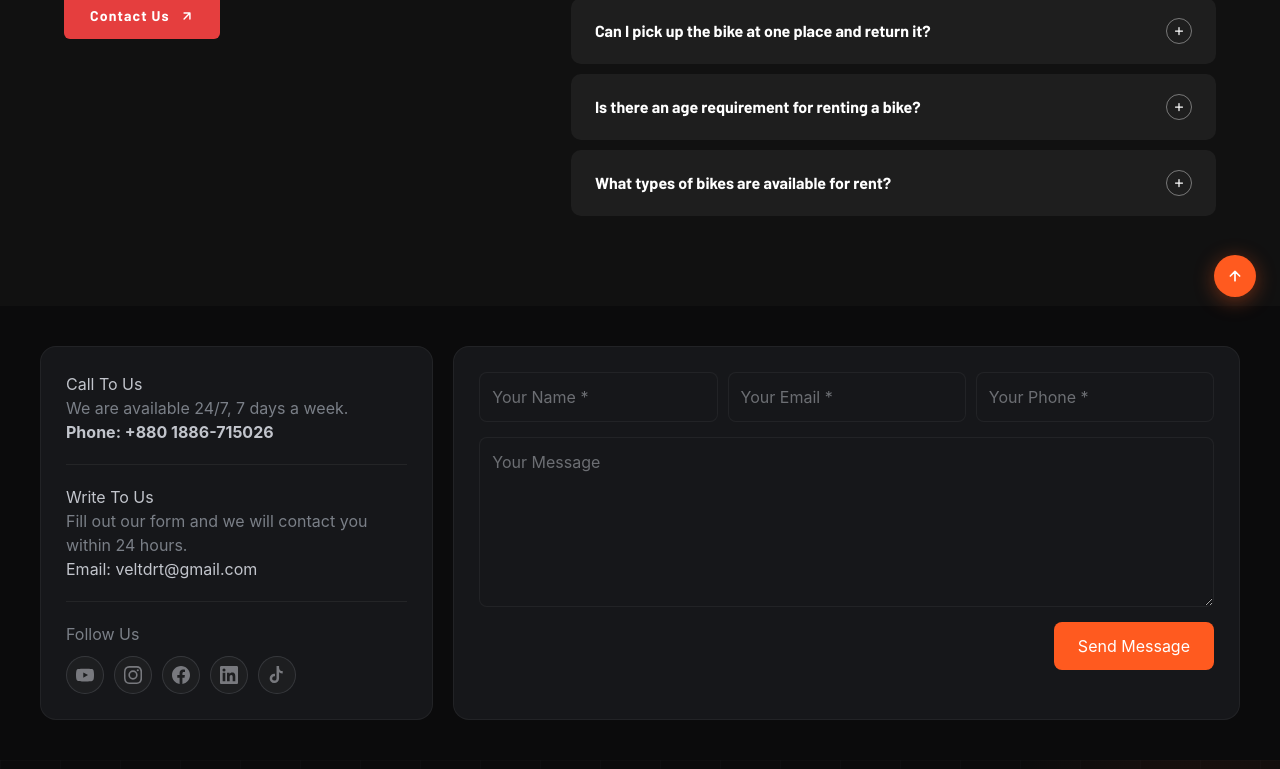
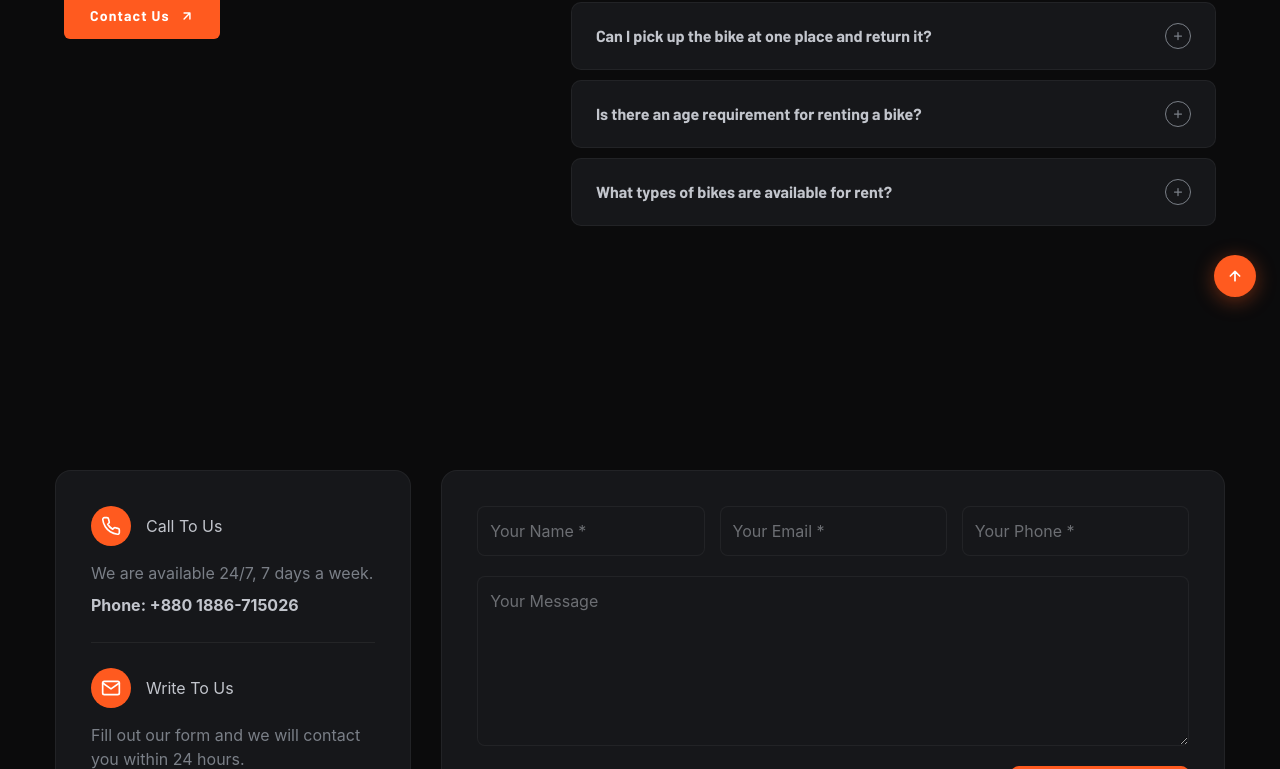
Before and after one commit to RaihanAmiree/VELT, a React (Vite) app: page /support in a window 1280 px wide. Shown: the part 471-1240 px from the top of the page. Built offline with nearby package versions, Linux system fonts and the light colour scheme.

Commit message:
Contact Form

```diff
--- a/src/App.css
+++ b/src/App.css
@@ -1 +1,5 @@
 @import "tailwindcss";
+
+html {
+  scroll-behavior: smooth;
+}
--- a/src/Components/Contact.jsx
+++ b/src/Components/Contact.jsx
@@ -2,7 +2,7 @@ import { useState } from "react";
 import { useTheme } from "../ThemeContext";
 import { darkTheme, lightTheme } from "../theme";
 
-// Socials
+// RESTORED: Your original Social SVG icons
 const socials = [
   { label: "YouTube", href: "#", icon: (<svg viewBox="0 0 24 24" fill="currentColor" width="18" height="18"><path d="M23.5 6.2a3 3 0 0 0-2.1-2.1C19.5 3.5 12 3.5 12 3.5s-7.5 0-9.4.6A3 3 0 0 0 .5 6.2 31 31 0 0 0 0 12a31 31 0 0 0 .5 5.8 3 3 0 0 0 2.1 2.1c1.9.6 9.4.6 9.4.6s7.5 0 9.4-.6a3 3 0 0 0 2.1-2.1A31 31 0 0 0 24 12a31 31 0 0 0-.5-5.8zM9.7 15.5V8.5l6.3 3.5-6.3 3.5z" /></svg>) },
   { label: "Instagram", href: "#", icon: (<svg viewBox="0 0 24 24" fill="currentColor" width="18" height="18"><path d="M12 2.2c3.2 0 3.6 0 4.9.1 3.3.2 4.8 1.7 5 5 .1 1.3.1 1.6.1 4.8s0 3.5-.1 4.8c-.2 3.3-1.7 4.8-5 5-1.3.1-1.6.1-4.9.1s-3.5 0-4.8-.1c-3.3-.2-4.8-1.7-5-5C2 16.5 2 16.2 2 12s0-3.5.1-4.8c.2-3.3 1.7-4.8 5-5C8.5 2.2 8.8 2.2 12 2.2zm0-2.2C8.7 0 8.3 0 7 .1 2.7.3.3 2.7.1 7 0 8.3 0 8.7 0 12s0 3.7.1 5c.2 4.3 2.6 6.7 7 6.9 1.3.1 1.7.1 5 .1s3.7 0 5-.1c4.3-.2 6.8-2.6 7-7 .1-1.3.1-1.7.1-5s0-3.7-.1-5C23.7 2.7 21.3.3 17 .1 15.7 0 15.3 0 12 0zm0 5.8a6.2 6.2 0 1 0 0 12.4A6.2 6.2 0 0 0 12 5.8zm0 10.2a4 4 0 1 1 0-8 4 4 0 0 1 0 8zm6.4-11.8a1.4 1.4 0 1 0 0 2.8 1.4 1.4 0 0 0 0-2.8z" /></svg>) },
@@ -37,14 +37,12 @@ const ContactSection = () => {
     background: theme.bgSecondary,
     color: theme.textPrimary,
     outline: "none",
+    boxSizing: "border-box",
   };
 
   return (
-    <>
-      <div
-        className="contact-container"
-        style={{ background: theme.bgPrimary }}
-      >
+    <div id="contact" className="contact-outer-wrapper" style={{ background: theme.bgPrimary }}>
+      <div className="contact-container">
         {/* LEFT */}
         <div
           className="contact-card"
@@ -53,27 +51,42 @@ const ContactSection = () => {
             border: `1px solid ${theme.cardBorder}`,
           }}
         >
-          <h3 style={{ color: theme.textPrimary }}>Call To Us</h3>
-          <p style={{ color: theme.textSecondary }}>
+          <div className="info-header-row">
+            <div className="icon-circle" style={{ background: theme.accent }}>
+              <svg width="20" height="20" viewBox="0 0 24 24" fill="none" stroke="white" strokeWidth="2" strokeLinecap="round" strokeLinejoin="round">
+                <path d="M22 16.92v3a2 2 0 0 1-2.18 2 19.79 19.79 0 0 1-8.63-3.07 19.5 19.5 0 0 1-6-6 19.79 19.79 0 0 1-3.07-8.67A2 2 0 0 1 4.11 2h3a2 2 0 0 1 2 1.72 12.84 12.84 0 0 0 .7 2.81 2 2 0 0 1-.45 2.11L8.09 9.91a16 16 0 0 0 6 6l1.27-1.27a2 2 0 0 1 2.11-.45 12.84 12.84 0 0 0 2.81.7A2 2 0 0 1 22 16.92z"></path>
+              </svg>
+            </div>
+            <h3 style={{ color: theme.textPrimary, margin: 0 }}>Call To Us</h3>
+          </div>
+          <p style={{ color: theme.textSecondary, marginBottom: "8px" }}>
             We are available 24/7, 7 days a week.
           </p>
           <p style={{ fontWeight: "bold", color: theme.textPrimary }}>
             Phone: +880 1886-715026
           </p>
 
-          <hr style={{ margin: "20px 0", borderColor: theme.divider }} />
+          <hr style={{ margin: "25px 0", border: "none", borderTop: `1px solid ${theme.divider}` }} />
 
-          <h3 style={{ color: theme.textPrimary }}>Write To Us</h3>
-          <p style={{ color: theme.textSecondary }}>
+          <div className="info-header-row">
+            <div className="icon-circle" style={{ background: theme.accent }}>
+              <svg width="20" height="20" viewBox="0 0 24 24" fill="none" stroke="white" strokeWidth="2" strokeLinecap="round" strokeLinejoin="round">
+                <path d="M4 4h16c1.1 0 2 .9 2 2v12c0 1.1-.9 2-2 2H4c-1.1 0-2-.9-2-2V6c0-1.1.9-2 2-2z"></path>
+                <polyline points="22,6 12,13 2,6"></polyline>
+              </svg>
+            </div>
+            <h3 style={{ color: theme.textPrimary, margin: 0 }}>Write To Us</h3>
+          </div>
+          <p style={{ color: theme.textSecondary, marginBottom: "8px" }}>
             Fill out our form and we will contact you within 24 hours.
           </p>
           <p style={{ color: theme.textPrimary }}>
             Email: veltdrt@gmail.com
           </p>
 
-          <hr style={{ margin: "20px 0", borderColor: theme.divider }} />
+          <hr style={{ margin: "25px 0", border: "none", borderTop: `1px solid ${theme.divider}` }} />
 
-          <p style={{ color: theme.textSecondary }}>Follow Us</p>
+          <p style={{ color: theme.textSecondary, marginBottom: "12px", fontWeight: "600", fontSize: "14px" }}>Follow Us</p>
 
           <div className="footer-socials">
             {socials.map((s) => (
@@ -115,6 +128,7 @@ const ContactSection = () => {
             <div className="form-row">
               <input
                 style={inputStyle}
+                className="themed-input"
                 name="name"
                 placeholder="Your Name *"
                 value={formData.name}
@@ -122,6 +136,7 @@ const ContactSection = () => {
               />
               <input
                 style={inputStyle}
+                className="themed-input"
                 name="email"
                 placeholder="Your Email *"
                 value={formData.email}
@@ -129,6 +144,7 @@ const ContactSection = () => {
               />
               <input
                 style={inputStyle}
+                className="themed-input"
                 name="phone"
                 placeholder="Your Phone *"
                 value={formData.phone}
@@ -138,6 +154,7 @@ const ContactSection = () => {
 
             <textarea
               style={inputStyle}
+              className="themed-input"
               name="message"
               placeholder="Your Message"
               rows="6"
@@ -147,13 +164,15 @@ const ContactSection = () => {
 
             <div className="form-actions">
               <button
+                className="contact-submit-btn"
                 style={{
-                  padding: "12px 24px",
+                  padding: "12px 32px",
                   background: theme.accent,
                   color: "#fff",
                   border: "none",
                   borderRadius: "8px",
                   cursor: "pointer",
+                  fontWeight: "600"
                 }}
               >
                 Send Message
@@ -163,18 +182,45 @@ const ContactSection = () => {
         </div>
       </div>
 
-      {/* STYLES */}
       <style>{`
+        .contact-outer-wrapper {
+          display: flex;
+          justify-content: center;
+          align-items: center;
+          min-height: 100vh;
+          width: 100%;
+          padding: 40px 20px;
+          box-sizing: border-box;
+        }
+
         .contact-container {
           display: grid;
-          grid-template-columns: 1fr 2fr;
-          gap: 20px;
-          padding: 40px;
+          grid-template-columns: 1fr 2.2fr;
+          gap: 30px;
+          max-width: 1170px;
+          width: 100%;
+          margin: 0 auto;
         }
 
         .contact-card {
           border-radius: 16px;
-          padding: 25px;
+          padding: 35px;
+        }
+
+        .info-header-row {
+          display: flex;
+          align-items: center;
+          gap: 15px;
+          margin-bottom: 15px;
+        }
+
+        .icon-circle {
+          width: 40px;
+          height: 40px;
+          border-radius: 50%;
+          display: flex;
+          align-items: center;
+          justify-content: center;
         }
 
         .footer-socials {
@@ -191,33 +237,40 @@ const ContactSection = () => {
           padding: 8px;
           border-radius: 8px;
           text-decoration: none;
+          transition: transform 0.2s;
         }
+        .social-btn:hover { transform: translateY(-2px); }
 
         .contact-form {
           display: grid;
-          gap: 15px;
+          gap: 20px;
         }
 
         .form-row {
           display: grid;
           grid-template-columns: 1fr 1fr 1fr;
-          gap: 10px;
+          gap: 15px;
         }
 
         .form-actions {
           text-align: right;
         }
 
-        /* Focus effect WITHOUT breaking theme borders */
-        input:focus,
-        textarea:focus {
-          box-shadow: 0 0 0 2px rgba(0,0,0,0.08);
+        .contact-submit-btn:hover {
+          opacity: 0.9;
         }
 
-        /* Tablet */
+        /* SINGLE BORDER FOCUS NO SHADOW */
+        .themed-input:focus {
+          border-color: ${theme.accent} !important;
+          box-shadow: none !important;
+        }
+
+        /* Responsive View Fixes */
         @media (max-width: 992px) {
           .contact-container {
             grid-template-columns: 1fr;
+            max-width: 600px;
           }
 
           .form-row {
@@ -227,20 +280,13 @@ const ContactSection = () => {
           .form-actions {
             text-align: center;
           }
-        }
 
-        /* Mobile */
-        @media (max-width: 576px) {
-          .contact-container {
-            padding: 20px;
-          }
-
-          .contact-card {
-            padding: 15px;
+          .contact-submit-btn {
+            width: 100%;
           }
         }
       `}</style>
-    </>
+    </div>
   );
 };
 
--- a/src/Components/FAQ.jsx
+++ b/src/Components/FAQ.jsx
@@ -1,5 +1,7 @@
 import React, { useState, useMemo } from "react";
 import { useNavigate } from "react-router-dom";
+import { useTheme } from "../ThemeContext"; // Path to your context
+import { darkTheme, lightTheme } from "../theme"; // Path to your theme objects
 
 const faqs = [
   {
@@ -29,17 +31,19 @@ const faqs = [
 ];
 
 export default function FAQSection() {
+  const { dark } = useTheme();
+  const theme = dark ? darkTheme : lightTheme;
+  const navigate = useNavigate();
+
   const [open, setOpen] = useState(0);
   const [search, setSearch] = useState("");
   const [mobileIndex, setMobileIndex] = useState(0);
-  const navigate = useNavigate();
 
   const filtered = useMemo(() => {
     if (!search.trim()) return faqs;
     const q = search.toLowerCase();
     return faqs.filter(f => f.q.toLowerCase().includes(q) || f.a.toLowerCase().includes(q));
   }, [search]);
-
 
   const MOBILE_PAGE_SIZE = 3;
 
@@ -60,14 +64,14 @@ export default function FAQSection() {
         @import url('https://fonts.googleapis.com/css2?family=Bebas+Neue&family=Barlow:wght@400;600;700&display=swap');
 
         .faq-section {
-          background: #111;
+          background: ${theme.bgPrimary};
           padding: clamp(64px, 10vh, 120px) clamp(20px, 5vw, 96px);
           position: relative;
           z-index: 1;
+          transition: background 0.3s ease;
         }
         .faq-inner { max-width: 1400px; margin: 0 auto; width: 100%; }
 
-        /* Desktop: two columns */
         .faq-grid {
           display: grid;
           grid-template-columns: 1fr 1.5fr;
@@ -76,7 +80,6 @@ export default function FAQSection() {
         }
         .faq-left { position: sticky; top: 100px; }
 
-        /* Mobile: single column, no sticky */
         @media (max-width: 768px) {
           .faq-grid { grid-template-columns: 1fr; gap: 32px; }
           .faq-left { position: static !important; top: auto !important; }
@@ -88,91 +91,93 @@ export default function FAQSection() {
           .faq-mobile-carousel { display: none; }
         }
 
-        /* Left panel typography */
         .faq-eyebrow {
           font-family: 'Barlow', sans-serif;
           font-size: 0.72rem; font-weight: 700;
           letter-spacing: 0.2em; text-transform: uppercase;
-          color: #e53e3e; margin-bottom: 18px;
+          color: ${theme.accent}; margin-bottom: 18px;
         }
         .faq-heading {
           font-family: 'Bebas Neue', sans-serif;
           font-size: clamp(36px, 4.5vw, 64px);
-          line-height: 1.0; color: #fff; margin-bottom: 20px;
+          line-height: 1.0; color: ${theme.textPrimary}; margin-bottom: 20px;
         }
         .faq-sub {
           font-family: 'Barlow', sans-serif;
-          font-size: 0.93rem; color: rgba(255,255,255,0.45); line-height: 1.75;
+          font-size: 0.93rem; color: ${theme.textSecondary}; line-height: 1.75;
         }
-        .faq-divider { width: 56px; height: 1px; background: rgba(255,255,255,0.15); margin: 28px 0; }
+        .faq-divider { width: 56px; height: 1px; background: ${theme.divider}; margin: 28px 0; }
+
         .contact-btn {
           font-family: 'Barlow', sans-serif; font-weight: 700;
           font-size: 0.88rem; letter-spacing: 0.08em;
-          background: #e53e3e; color: #fff; border: none;
+          background: ${theme.accent}; color: #fff; border: none;
           padding: 13px 26px; border-radius: 6px; cursor: pointer;
           display: inline-flex; align-items: center; gap: 10px;
-          transition: background 0.25s, transform 0.2s;
+          transition: opacity 0.25s, transform 0.2s;
         }
-        .contact-btn:hover { background: #c53030; transform: translateY(-1px); }
+        .contact-btn:hover { opacity: 0.9; transform: translateY(-1px); }
 
-        /* Search */
         .faq-search-wrap { position: relative; margin-bottom: 14px; }
         .faq-search {
-          width: 100%; background: #1a1a1a;
-          border: 1px solid rgba(255,255,255,0.1); border-radius: 8px;
-          padding: 13px 16px 13px 44px; color: #fff;
+          width: 100%; background: ${theme.bgSecondary};
+          border: 1px solid ${theme.cardBorder}; border-radius: 8px;
+          padding: 13px 16px 13px 44px; color: ${theme.textPrimary};
           font-family: 'Barlow', sans-serif; font-size: 0.92rem;
           outline: none; transition: border-color 0.25s; box-sizing: border-box;
         }
-        .faq-search::placeholder { color: rgba(255,255,255,0.3); }
-        .faq-search:focus { border-color: rgba(229,62,62,0.6); }
+        .faq-search::placeholder { color: ${theme.textSecondary}; opacity: 0.5; }
+        .faq-search:focus { border-color: ${theme.accent}; }
         .faq-search-icon {
           position: absolute; left: 14px; top: 50%;
-          transform: translateY(-50%); color: rgba(255,255,255,0.35); pointer-events: none;
+          transform: translateY(-50%); color: ${theme.textSecondary}; pointer-events: none;
         }
         .faq-no-results {
           font-family: 'Barlow', sans-serif; font-size: 0.9rem;
-          color: rgba(255,255,255,0.35); padding: 32px 0; text-align: center;
+          color: ${theme.textSecondary}; padding: 32px 0; text-align: center;
         }
 
-        /* Accordion */
         .faq-item { border-radius: 10px; overflow: hidden; margin-bottom: 10px; transition: background 0.3s; }
-        .faq-item.active { background: #e53e3e; }
-        .faq-item.inactive { background: #1e1e1e; }
-        .faq-item.inactive:hover { background: #252525; }
+        .faq-item.active { background: ${theme.accent}; }
+        .faq-item.inactive { background: ${theme.cardBg}; border: 1px solid ${theme.cardBorder}; }
+        .faq-item.inactive:hover { background: ${theme.bgSecondary}; }
+
         .faq-trigger {
           width: 100%; display: flex; align-items: center;
           justify-content: space-between; padding: 20px 24px;
           background: transparent; border: none; cursor: pointer; text-align: left; gap: 14px;
         }
-        .faq-question { font-family: 'Barlow', sans-serif; font-weight: 700; font-size: 1rem; color: #fff; line-height: 1.35; }
+        .faq-question { font-family: 'Barlow', sans-serif; font-weight: 700; font-size: 1rem; color: ${theme.textPrimary}; line-height: 1.35; }
+        .faq-item.active .faq-question { color: #fff; }
+
         .faq-icon {
           flex-shrink: 0; width: 26px; height: 26px; border-radius: 50%;
-          border: 1.5px solid rgba(255,255,255,0.4);
+          border: 1.5px solid currentColor;
           display: flex; align-items: center; justify-content: center;
+          color: ${theme.textSecondary};
         }
+        .faq-item.active .faq-icon { color: #fff; }
+
         .faq-body { display: grid; grid-template-rows: 0fr; transition: grid-template-rows 0.38s ease; }
         .faq-body.open { grid-template-rows: 1fr; }
         .faq-body-inner { overflow: hidden; }
-        .faq-answer { font-family: 'Barlow', sans-serif; font-size: 0.91rem; color: rgba(255,255,255,0.82); line-height: 1.75; padding: 0 24px 20px; }
+        .faq-answer { font-family: 'Barlow', sans-serif; font-size: 0.91rem; color: ${theme.textSecondary}; line-height: 1.75; padding: 0 24px 20px; }
+        .faq-item.active .faq-answer { color: rgba(255,255,255,0.9); }
 
-        /* Mobile carousel */
         .faq-carousel-nav { display: flex; align-items: center; gap: 10px; margin-bottom: 14px; }
-        .faq-carousel-counter { font-family: 'Barlow', sans-serif; font-size: 0.82rem; color: rgba(255,255,255,0.4); flex: 1; }
+        .faq-carousel-counter { font-family: 'Barlow', sans-serif; font-size: 0.82rem; color: ${theme.textSecondary}; flex: 1; }
         .faq-carousel-btn {
           width: 36px; height: 36px; border-radius: 50%;
-          background: #1e1e1e; border: 1px solid rgba(255,255,255,0.12);
-          color: #fff; display: flex; align-items: center; justify-content: center;
-          cursor: pointer; transition: background 0.2s, border-color 0.2s; flex-shrink: 0;
+          background: ${theme.cardBg}; border: 1px solid ${theme.cardBorder};
+          color: ${theme.textPrimary}; display: flex; align-items: center; justify-content: center;
+          cursor: pointer; transition: all 0.2s; flex-shrink: 0;
         }
         .faq-carousel-btn:disabled { opacity: 0.25; cursor: default; }
-        .faq-carousel-btn:not(:disabled):hover { background: #e53e3e; border-color: #e53e3e; }
-        .faq-carousel-card { background: #1e1e1e; border-radius: 12px; overflow: hidden; }
-        .faq-carousel-card-header { background: #e53e3e; padding: 20px 22px; font-family: 'Barlow', sans-serif; font-weight: 700; font-size: 1rem; color: #fff; line-height: 1.4; }
-        .faq-carousel-card-body { padding: 20px 22px; font-family: 'Barlow', sans-serif; font-size: 0.91rem; color: rgba(255,255,255,0.75); line-height: 1.75; }
+        .faq-carousel-btn:not(:disabled):hover { background: ${theme.accent}; border-color: ${theme.accent}; color: #fff; }
+
         .faq-carousel-dots { display: flex; gap: 6px; justify-content: center; margin-top: 16px; flex-wrap: wrap; }
-        .faq-carousel-dot { height: 3px; border-radius: 2px; background: rgba(255,255,255,0.2); transition: all 0.3s; cursor: pointer; width: 20px; }
-        .faq-carousel-dot.active { background: #e53e3e; width: 32px; }
+        .faq-carousel-dot { height: 3px; border-radius: 2px; background: ${theme.divider}; transition: all 0.3s; cursor: pointer; width: 20px; }
+        .faq-carousel-dot.active { background: ${theme.accent}; width: 32px; }
       `}</style>
 
       <section className="faq-section">
@@ -187,17 +192,16 @@ export default function FAQSection() {
                 We're here to make your rental experience easy and enjoyable. Browse through our most common questions to get started with confidence.
               </p>
               <div className="faq-divider" />
-              <button className="contact-btn" onClick={() => navigate("/support")}>
-                Contact Us
-                <svg width="14" height="14" viewBox="0 0 24 24" fill="none" stroke="currentColor" strokeWidth="2.5">
-                  <path d="M7 17L17 7M7 7h10v10" strokeLinecap="round" strokeLinejoin="round" />
-                </svg>
-              </button>
+              <a className="contact-btn" href="#contact">
+  Contact Us
+  <svg width="14" height="14" viewBox="0 0 24 24" fill="none" stroke="currentColor" strokeWidth="2.5">
+    <path d="M7 17L17 7M7 7h10v10" strokeLinecap="round" strokeLinejoin="round" />
+  </svg>
+</a>
             </div>
 
             {/* Right */}
             <div>
-              {/* Search — shown on both */}
               <div className="faq-search-wrap">
                 <svg className="faq-search-icon" width="16" height="16" viewBox="0 0 24 24" fill="none" stroke="currentColor" strokeWidth="2">
                   <circle cx="11" cy="11" r="8" /><path d="M21 21l-4.35-4.35" strokeLinecap="round" />
@@ -219,8 +223,8 @@ export default function FAQSection() {
                     <div key={i} className={`faq-item ${open === i ? "active" : "inactive"}`} style={{cursor:"pointer"}} onClick={() => setOpen(open === i ? -1 : i)}>
                       <div className="faq-trigger">
                         <span className="faq-question">{faq.q}</span>
-                        <span className="faq-icon" style={{transition:"transform 0.35s, border-color 0.25s", ...(open === i ? {transform:"rotate(45deg)", borderColor:"rgba(255,255,255,0.7)"} : {})}}>
-                          <svg width="12" height="12" viewBox="0 0 24 24" fill="none" stroke="white" strokeWidth="2.5">
+                        <span className="faq-icon" style={{transition:"transform 0.35s, border-color 0.25s", ...(open === i ? {transform:"rotate(45deg)", color: "#fff"} : {})}}>
+                          <svg width="12" height="12" viewBox="0 0 24 24" fill="none" stroke="currentColor" strokeWidth="2.5">
                             <path d="M12 5v14M5 12h14" strokeLinecap="round" />
                           </svg>
                         </span>
@@ -235,12 +239,11 @@ export default function FAQSection() {
                 }
               </div>
 
-              {/* Mobile carousel — 3 accordions per page */}
+              {/* Mobile carousel */}
               <div className="faq-mobile-carousel">
                 {filtered.length === 0
                   ? <p className="faq-no-results">No questions match your search.</p>
                   : <>
-                    {/* Nav row: counter + arrows */}
                     {totalPages > 1 && (
                       <div className="faq-carousel-nav">
                         <span className="faq-carousel-counter">Page {mobileIndex + 1} / {totalPages}</span>
@@ -257,15 +260,14 @@ export default function FAQSection() {
                       </div>
                     )}
 
-                    {/* 3 accordions for this page */}
                     {currentPageItems.map((faq, i) => {
                       const globalIndex = mobileIndex * MOBILE_PAGE_SIZE + i;
                       return (
                         <div key={globalIndex} className={`faq-item ${open === globalIndex ? "active" : "inactive"}`} style={{cursor:"pointer"}} onClick={() => setOpen(open === globalIndex ? null : globalIndex)}>
                           <div className="faq-trigger">
                             <span className="faq-question">{faq.q}</span>
-                            <span className="faq-icon" style={{transition:"transform 0.35s, border-color 0.25s", ...(open === globalIndex ? {transform:"rotate(45deg)", borderColor:"rgba(255,255,255,0.7)"} : {})}}>
-                              <svg width="12" height="12" viewBox="0 0 24 24" fill="none" stroke="white" strokeWidth="2.5">
+                            <span className="faq-icon" style={{transition:"transform 0.35s, border-color 0.25s", ...(open === globalIndex ? {transform:"rotate(45deg)", color: "#fff"} : {})}}>
+                              <svg width="12" height="12" viewBox="0 0 24 24" fill="none" stroke="currentColor" strokeWidth="2.5">
                                 <path d="M12 5v14M5 12h14" strokeLinecap="round" />
                               </svg>
                             </span>
@@ -279,7 +281,6 @@ export default function FAQSection() {
                       );
                     })}
 
-                    {/* Page dots */}
                     {totalPages > 1 && (
                       <div className="faq-carousel-dots">
                         {Array.from({ length: totalPages }).map((_, i) => (
--- a/src/Components/Footer.jsx
+++ b/src/Components/Footer.jsx
@@ -15,8 +15,8 @@ const navLinks = [
   { label: "Accessories",     to: "/accessories" },
   { label: "About Us",        to: "/about" },
   { label: "Service Support", to: "/support" },
-  { label: "Find a Store",    to: "/stores" },
-  { label: "Schedule a Ride", to: "/schedule" },
+  { label: "Wishlist",    to: "/wishlist" },
+  { label: "Cart", to: "/cart" },
 ];
 
 const supportLinks = [
```
